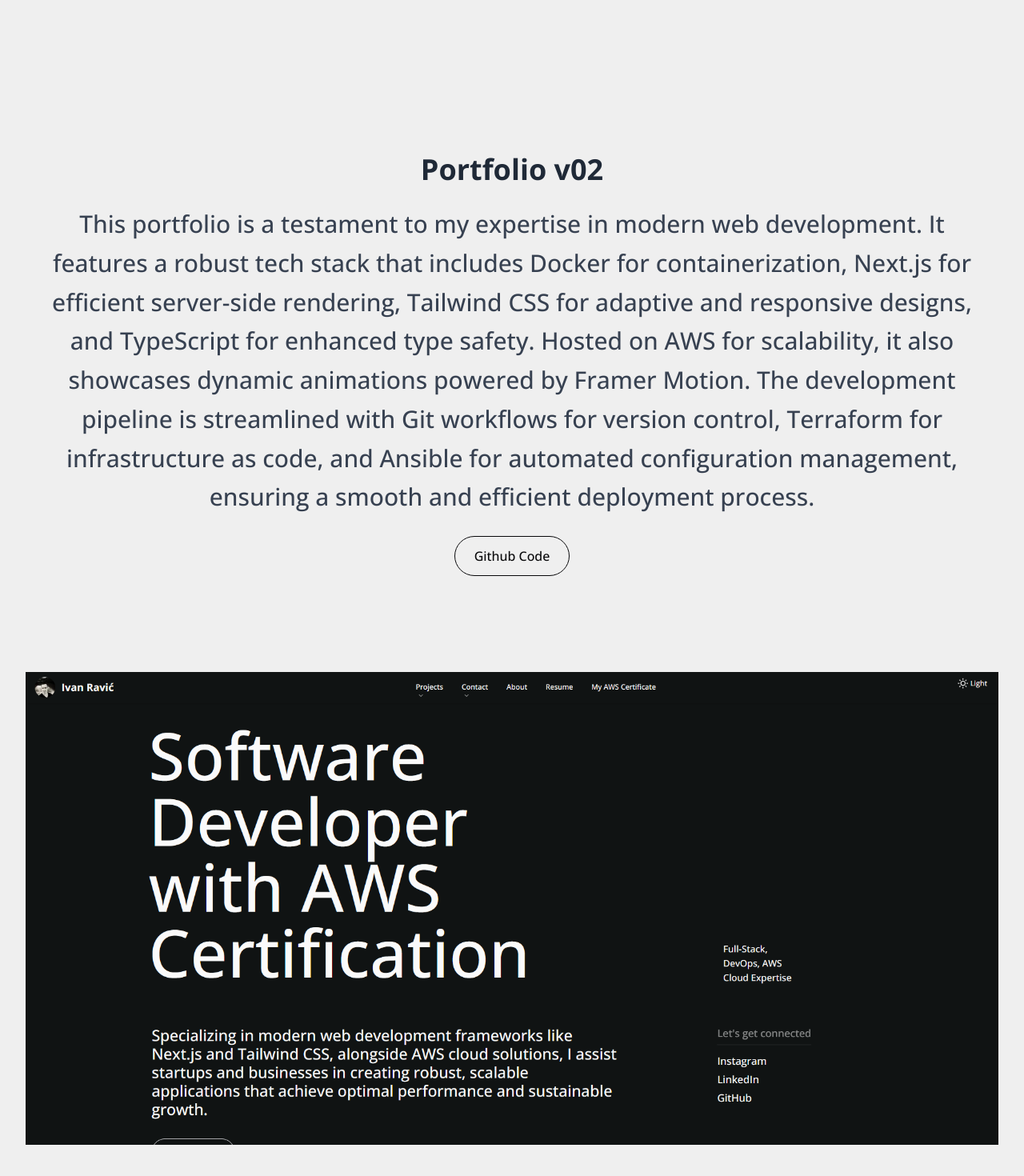
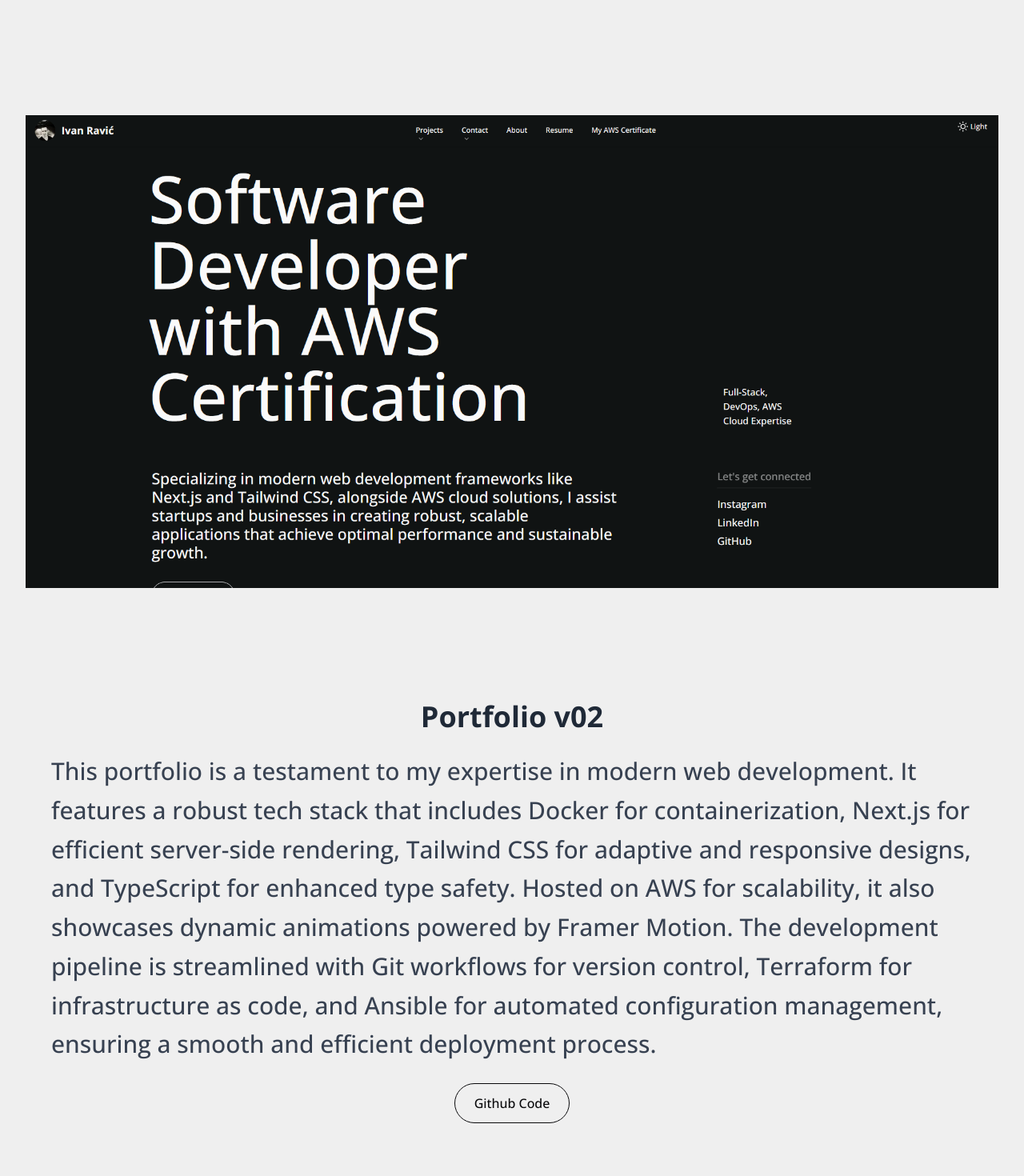
Before and after one commit to IvanRavic88/portfolio_nextjs_docker, a Next.js app: page /projects/portfoliov02 in a window 1280 px wide. Shown: the part 516-1986 px from the top of the page at 80% size. Built offline with nearby package versions, Linux system fonts and the light colour scheme.

Commit message:
Test different layouts for project description and image sections

```diff
--- a/src/components/common/ProjectsTemplate/index.tsx
+++ b/src/components/common/ProjectsTemplate/index.tsx
@@ -9,6 +9,10 @@ interface ProjectsTemplateProps {
   services: string;
   year: number;
   location: string;
+  descriptionTitle: string;
+  projectDescription: string;
+  imageSrcLight: string;
+  imageSrcDark: string;
 }
 
 export default function ProjectsTemplate({
@@ -16,13 +20,14 @@ export default function ProjectsTemplate({
   services,
   year,
   location,
+  descriptionTitle,
+  projectDescription,
+  imageSrcLight,
+  imageSrcDark,
 }: ProjectsTemplateProps) {
   const { theme } = useTheme();
 
-  const imageSrc =
-    theme === 'dark'
-      ? '/images/portfolio_v02_light.png'
-      : '/images/portfolio_v02_dark.png';
+  const imageSrc = theme === 'dark' ? `${imageSrcLight}` : `${imageSrcDark}`;
 
   return (
     <div className="p-4 sm:p-0">
@@ -73,36 +78,6 @@ export default function ProjectsTemplate({
         </div>
       </section>
 
-      <section className="py-12">
-        <div className="sm:container">
-          <div className="mb-8 flex flex-col flex-wrap items-center pb-10 text-center">
-            <h2 className="mb-6 text-4xl font-semibold text-gray-800 dark:text-gray-200">
-              Portfolio v02
-            </h2>
-            <p className="mb-6 max-w-6xl text-3xl leading-relaxed text-gray-700 dark:text-gray-300">
-              This portfolio is a testament to my expertise in modern web
-              development. It features a robust tech stack that includes Docker
-              for containerization, Next.js for efficient server-side rendering,
-              Tailwind CSS for adaptive and responsive designs, and TypeScript
-              for enhanced type safety. Hosted on AWS for scalability, it also
-              showcases dynamic animations powered by Framer Motion. The
-              development pipeline is streamlined with Git workflows for version
-              control, Terraform for infrastructure as code, and Ansible for
-              automated configuration management, ensuring a smooth and
-              efficient deployment process.
-            </p>
-            <a
-              href="https://github.com/IvanRavic88/portfolio_nextjs_docker"
-              className="inline-block"
-            >
-              <Rounded>
-                <p className="z-10 m-0 text-base">Github Code</p>
-              </Rounded>
-            </a>
-          </div>
-        </div>
-      </section>
-
       <section className="relative flex h-auto w-full justify-center sm:container">
         <div className="relative h-0 w-full pb-[56.25%]">
           <Image
@@ -115,6 +90,26 @@ export default function ProjectsTemplate({
           />
         </div>
       </section>
+      <section className="py-12">
+        <div className="sm:container">
+          <div className="mb-8 flex flex-col flex-wrap items-center pb-10">
+            <h2 className="mb-6 text-4xl font-semibold text-gray-800 dark:text-gray-200">
+              {descriptionTitle}
+            </h2>
+            <p className="mb-6 max-w-6xl text-3xl leading-relaxed text-gray-700 dark:text-gray-300">
+              {projectDescription}
+            </p>
+            <a
+              href="https://github.com/IvanRavic88/portfolio_nextjs_docker"
+              className="inline-block items-center"
+            >
+              <Rounded>
+                <p className="z-10 m-0 text-base">Github Code</p>
+              </Rounded>
+            </a>
+          </div>
+        </div>
+      </section>
     </div>
   );
 }
--- a/src/components/common/ProjectsTemplate/projectsPageData.ts
+++ b/src/components/common/ProjectsTemplate/projectsPageData.ts
@@ -7,5 +7,10 @@ export const projectsPageData: ProjectsPageData = [
     services: 'Development & DevOps',
     year: 2024,
     location: 'Serbia',
+    descriptionTitle: 'Portfolio v02',
+    projectDescription:
+      'This portfolio is a testament to my expertise in modern web development. It features a robust tech stack that includes Docker for containerization, Next.js for efficient server-side rendering, Tailwind CSS for adaptive and responsive designs, and TypeScript for enhanced type safety. Hosted on AWS for scalability, it also showcases dynamic animations powered by Framer Motion. The development pipeline is streamlined with Git workflows for version control, Terraform for infrastructure as code, and Ansible for automated configuration management, ensuring a smooth and efficient deployment process.',
+    imageSrcLight: '/images/portfolio_v02_light.png',
+    imageSrcDark: '/images/portfolio_v02_dark.png',
   },
 ];
--- a/src/types.tsx
+++ b/src/types.tsx
@@ -39,4 +39,8 @@ export type ProjectsPageData = {
   services: string;
   year: number;
   location: string;
+  descriptionTitle: string;
+  projectDescription: string;
+  imageSrcLight: string;
+  imageSrcDark: string;
 }[];
```
